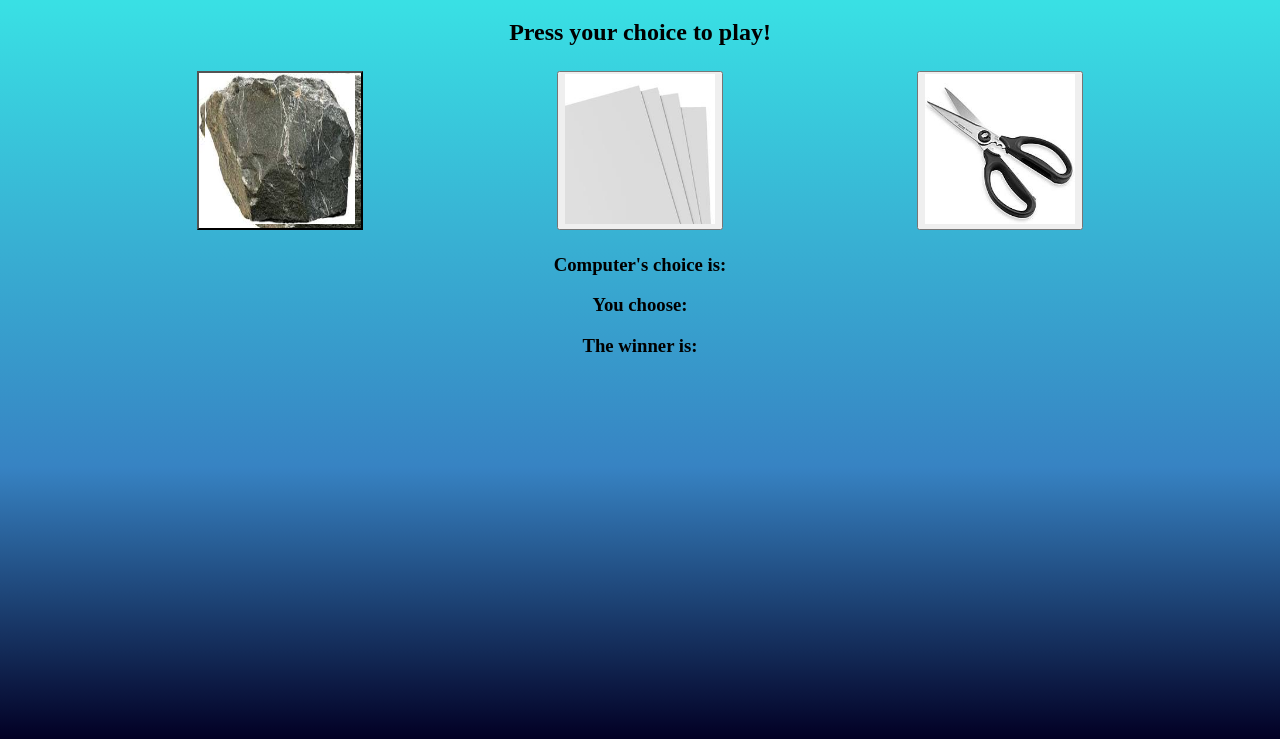
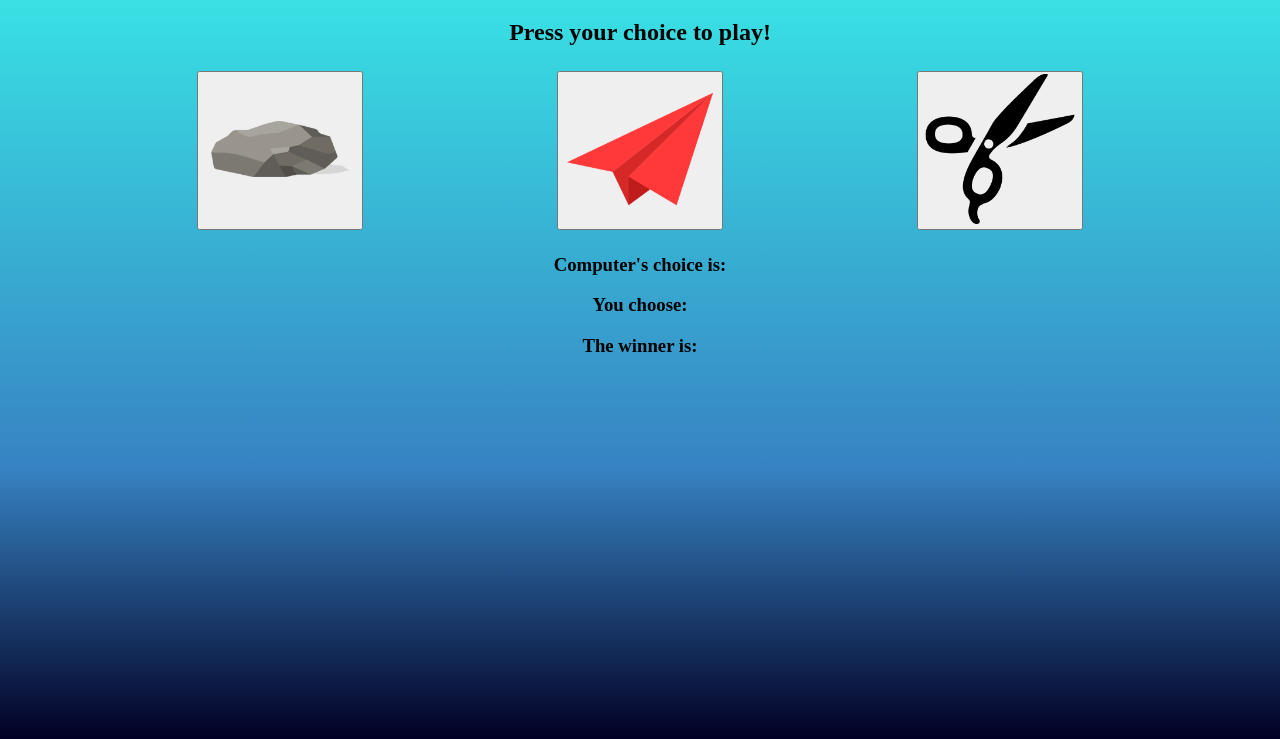
Before and after one commit to SoulofHorus/kh-rpsgame, a plain HTML site: page index.html in a window 1280 px wide. Shown: the part 61-800 px from the top of the page. Drawn offline with Linux system fonts and the light colour scheme.

Commit message:
replaced images

```diff
--- a/css/style.css
+++ b/css/style.css
@@ -19,7 +19,7 @@ p{
 }
 
 .rock-button{
-    background-image: url(../img/rock.jpg);
+    cursor: pointer;
 }
 
 
--- a/index.html
+++ b/index.html
@@ -10,13 +10,13 @@
     <h2>Press your choice to play!</h2>
     <div class="row">
       <div class="column">
-        <button type="button" class="rock-button" onclick="play('rock')"><img src="img/rock.jpg" alt="rock-pic" width=150px height=150px></button>
+        <button type="button" class="rock-button" onclick="play('rock')"><img src="img/rock2.png" alt="rock-pic" width=150px height=150px></button>
       </div>
       <div class="column">
-        <button type="button" class="paper-button" onclick="play('paper')"><img src="img/paper.jpg" alt="paper-pic" width=150px height=150px></button>
+        <button type="button" class="paper-button" onclick="play('paper')"><img src="img/paper2.png" alt="paper-pic" width=150px height=150px></button>
       </div>
       <div class="column">
-        <button type="button" class="scissors-button" onclick="play('scissors')"><img src="img/scissors.jpg" alt="scissors-pic" width=150px height=150px></button>
+        <button type="button" class="scissors-button" onclick="play('scissors')"><img src="img/scissors1.jpg" alt="scissors-pic" width=150px height=150px></button>
       </div>
      </div>
     <div class="results">
```
Also changed, not shown: img/paper.jpg (deleted), img/paper2.jpg (deleted), img/paper2.png (added), img/rock.jpg (deleted), img/scissors.jpg (deleted), img/scissors1.jpg (added), img/scissors2.jpg (deleted).
